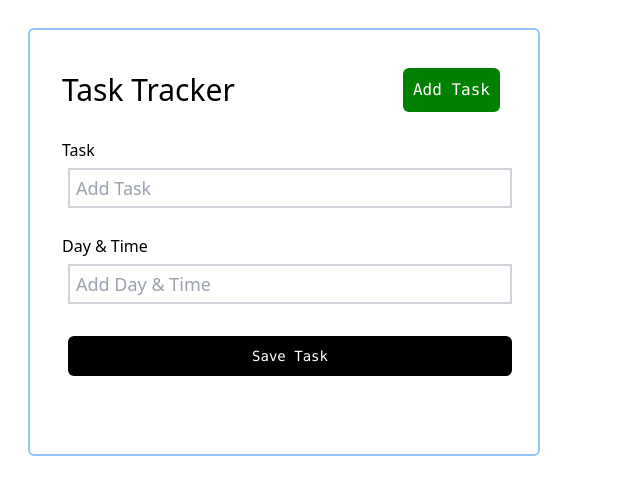
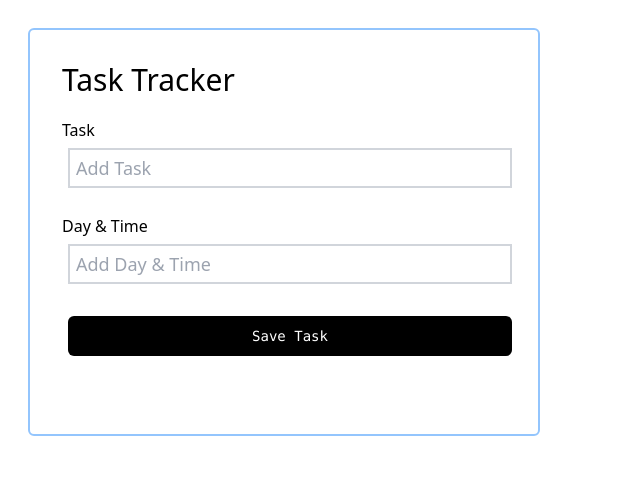
Before and after one commit to Viveks-Practice/tasktracker, a Vue app: page / in a window 1280 px wide. Shown: the top 494 px of the page, without its empty margins (0-640 px from the left). Built offline with nearby package versions, Linux system fonts and the light colour scheme; no server answers; the database is empty.

Commit message:
Removed extraneous 'Add Task' button

```diff
--- a/src/components/Button.vue
+++ /dev/null
@@ -1,18 +0,0 @@
-<template>
-    <button @click="onClick()" :style="{background: color}" class="inline-block text-white border-none p-2.5 m-1.5 rounded-md cursor-pointer no-underline text-base font-mono">{{text}}</button>
-</template>
-
-<script>
-export default {
-    name: 'Button',
-    props: {
-        text: String,
-        color: String
-    },
-    methods: {
-        onClick() {
-            console.log('click')
-        }
-    }
-}
-</script>
--- a/src/components/Header.vue
+++ b/src/components/Header.vue
@@ -1,20 +1,15 @@
 <template>
     <header class="flex justify-between items-center mb-5 text-3xl">
         <h1>{{ title }}</h1>
-        <Button text="Add Task" color="green"/>
     </header>
 </template>
 
 <script>
-import Button from './Button'
 
 export default {
     name: 'Header',
     props: {
         title: String,
-    },
-    components: {
-        Button,
-    },
+    }
 }
 </script>
```
